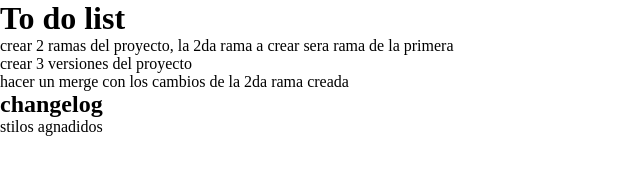
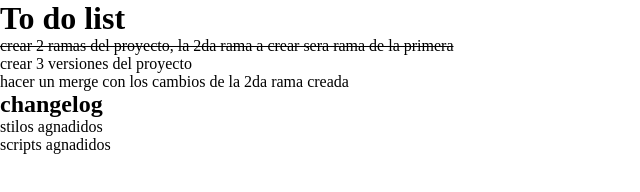
Before and after one commit to CristianWolfgang/git-practica, a plain HTML site: page index.html in a window 1280 px wide. Shown: the whole page, without its empty margins (0-640 px from the left). Drawn offline with Linux system fonts and the light colour scheme.

Commit message:
added script

```diff
--- a/index.html
+++ b/index.html
@@ -10,13 +10,15 @@
 <body>
     <h1>To do list</h1>
     <ol>
-        <li>crear 2 ramas del proyecto, la 2da rama a crear sera rama de la primera</li>
+        <li><strike>crear 2 ramas del proyecto, la 2da rama a crear sera rama de la primera</strike></li>
         <li>crear 3 versiones del proyecto</li>
         <li>hacer un merge con los cambios de la 2da rama creada</li>
     </ol>
     <h2>changelog</h2>
     <ol>
         <li>stilos agnadidos</li>
+        <li>scripts agnadidos</li>
     </ol>
+    <script src="index.js"></script>
 </body>
 </html>
--- /dev/null
+++ b/index.js
@@ -0,0 +1 @@
+console.log("hola muno");
```
